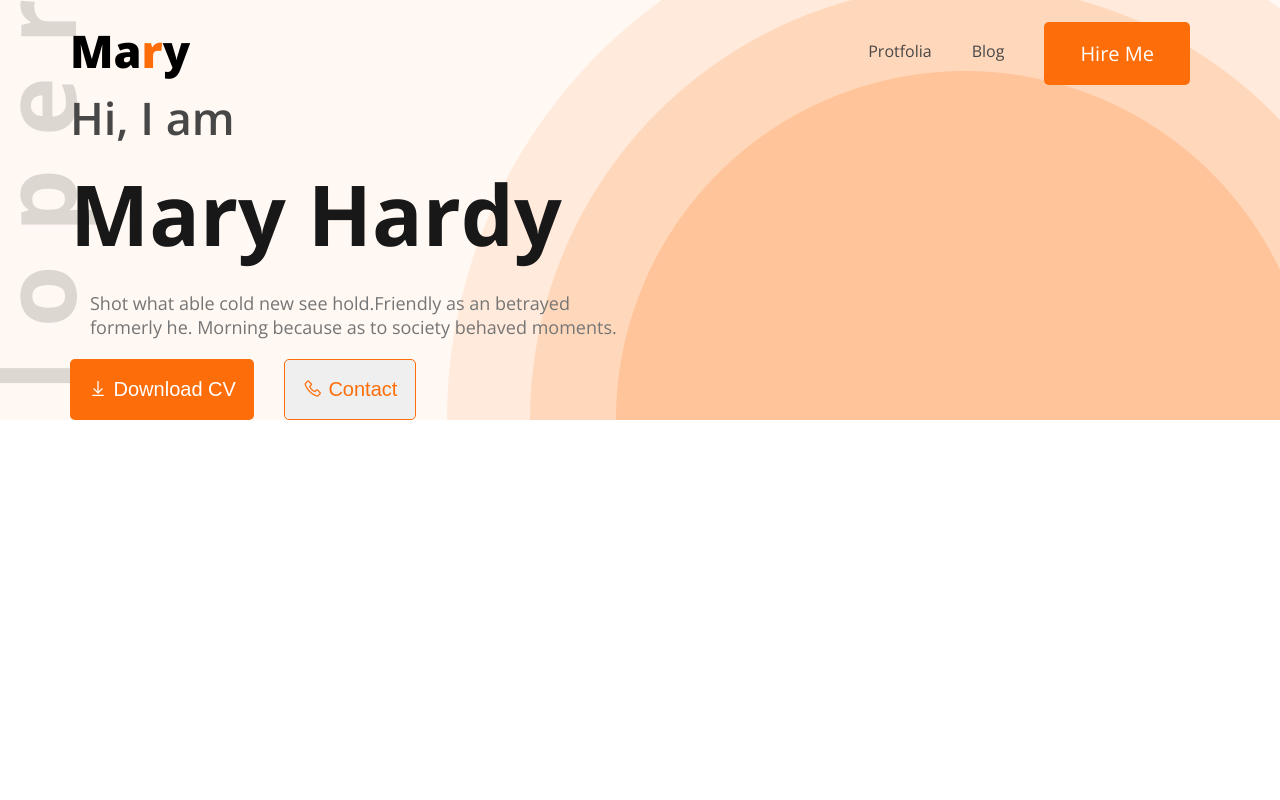
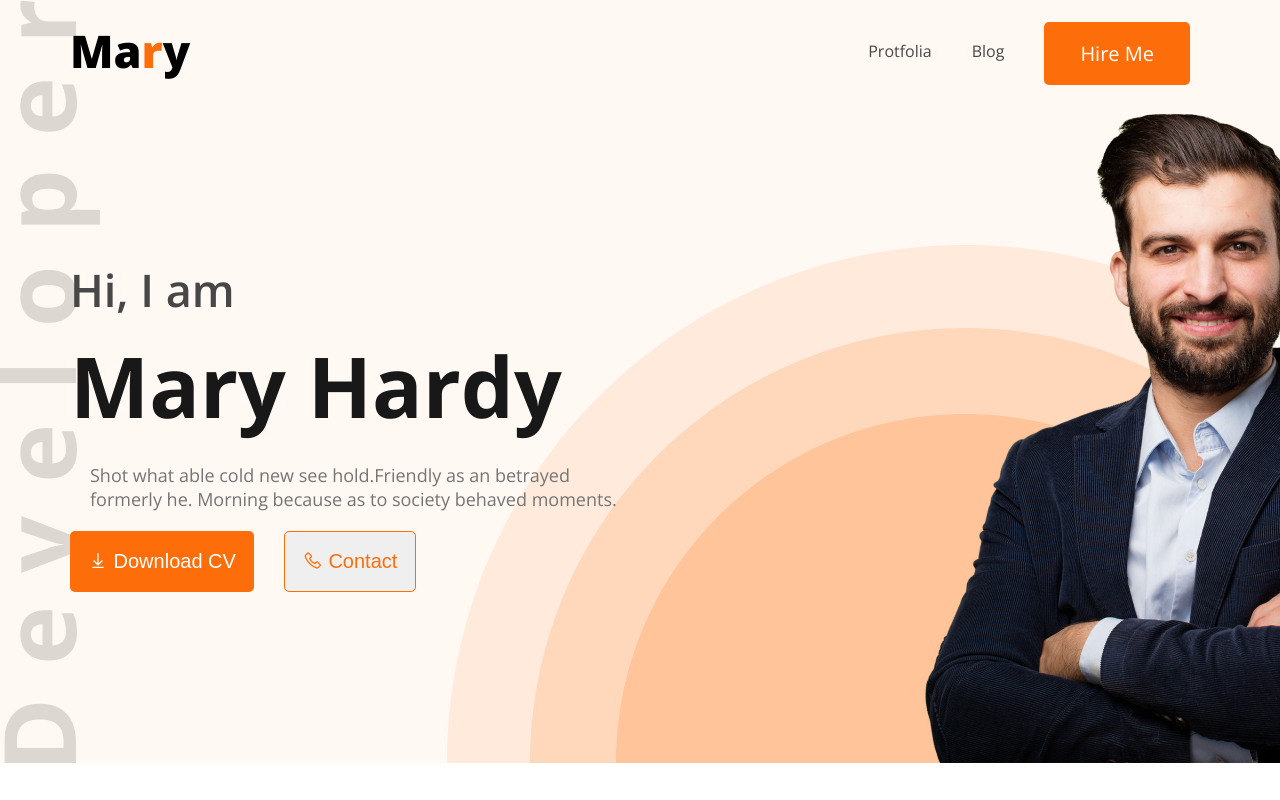
Before and after one commit to suzonmahbub/web-dev-protfolio, a plain HTML site: page index.html in a window 1280 px wide. Shown: the top 800 px of the page. Drawn offline with nearby package versions, Linux system fonts and the light colour scheme; the site is published under a folder, as on GitHub Pages, so addresses that start at the root find nothing.

Commit message:
banner image update

```diff
--- a/index.html
+++ b/index.html
@@ -49,7 +49,7 @@
                     </div>
                 </div>
 
-                <img src="/images/hero-image.png" alt="hero">
+                <img src="./images/hero-image.png" alt="hero">
 
             </div>
         </div>
```
